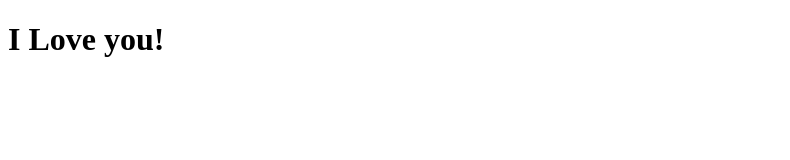
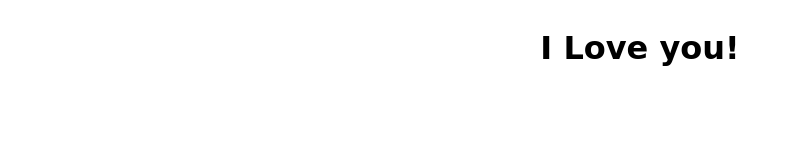
Before and after one commit to Joyatulya/Joyatulya.github.io, a plain HTML site: page index.html in a window 1280 px wide. Shown: the whole page, without its empty margins (0-790 px from the left). Drawn offline with Linux system fonts and the light colour scheme.

Commit message:
Chivalry is partially dead

```diff
--- a/index.html
+++ b/index.html
@@ -1,12 +1,22 @@
 <!DOCTYPE html>
 <html lang="en">
 <head>
+  <style>
+    div {
+      display: flex;
+      justify-content: center;
+      align-content: center;
+      font-family: cursive;
+    }
+  </style>
   <meta charset="UTF-8">
   <meta http-equiv="X-UA-Compatible" content="IE=edge">
   <meta name="viewport" content="width=device-width, initial-scale=1.0">
   <title>Document</title>
 </head>
 <body>
-  <h1>I Love you!</h1>
+  <div>
+    <h1>I Love you!</h1>
+  </div>
 </body>
 </html>
```
